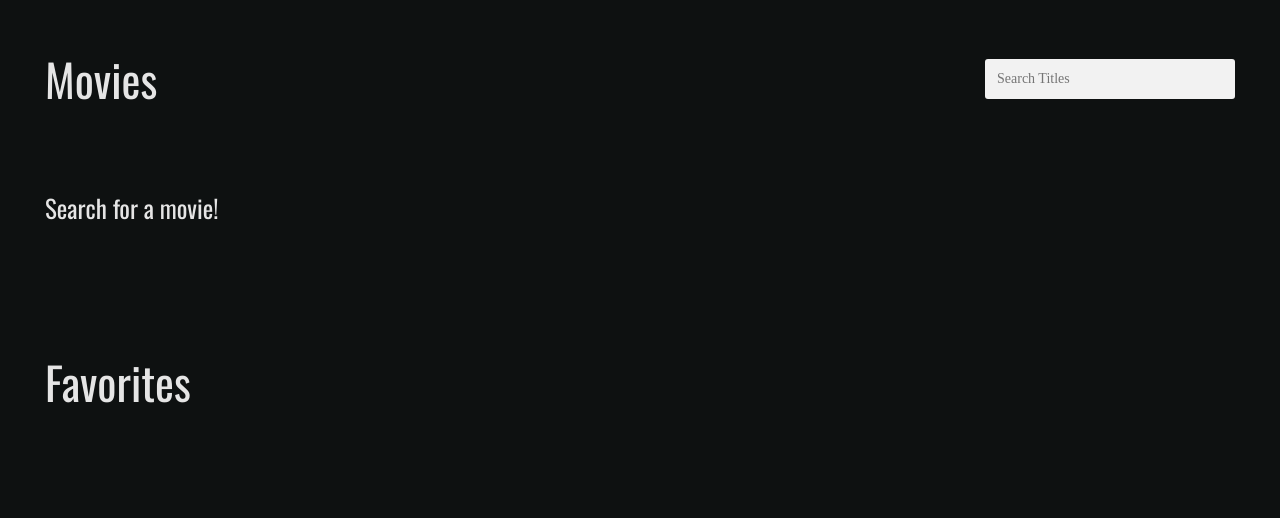
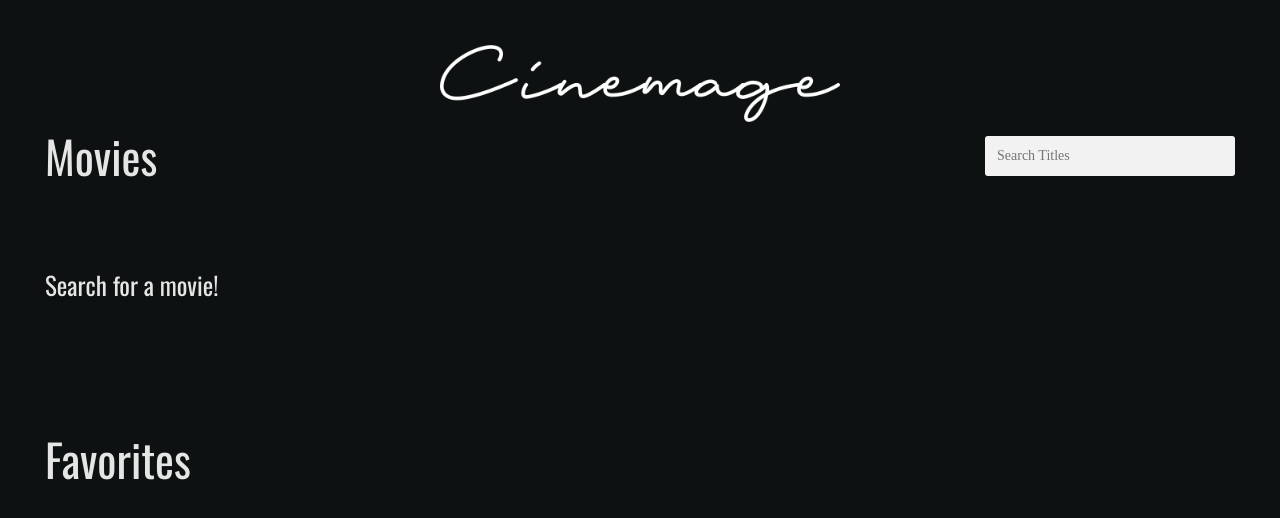
Before and after one commit to IrvHenri/ensemble, a React (Create React App) app: page / in a window 1280 px wide. Shown: the top 518 px of the page. Built offline with nearby package versions, Linux system fonts and the light colour scheme; no server answers.

Commit message:
added logo and styling

```diff
--- a/src/App.css
+++ b/src/App.css
@@ -5,6 +5,11 @@
 .App {
   /* height: 100vh; */
   padding: 45px;
+}
+
+.logo {
+  max-width: 400px;
+  margin: 0 auto;
 }
 
 /* HEADER */
--- a/src/App.js
+++ b/src/App.js
@@ -12,6 +12,7 @@ function App() {
   const [favorites, setFavorites] = useState([]);
   return (
     <div className="App">
+      <img src="/images/logo.png" className="logo" alt="logo" />
       <header className="movie-app-header">
         <ListTitle title="Movies" />
         <Searchbar setSearchQuery={setSearchQuery} value={searchQuery} />
@@ -27,7 +28,7 @@ function App() {
       </section>
       <section className="movie-list-row">
         <ListTitle title="Favorites" />
-        {favorites.length > 0 && <MovieList movies={moviesData} />}
+        {favorites.length > 0 && <MovieList movies={favorites} />}
       </section>
     </div>
   );
--- a/src/components/MovieCard.js
+++ b/src/components/MovieCard.js
@@ -4,7 +4,6 @@ import { BsFillCaretDownFill, BsFillCaretUpFill } from "react-icons/bs";
 import useToggle from "../hooks/useToggle";
 const MovieCard = ({ posterUrl, title, year, code }) => {
   const [isDefault, toggle] = useToggle();
-
   return (
     <div className="movie-card">
       {posterUrl === "N/A" ? (
```
Also changed, not shown: public/images/logo.png (added).
